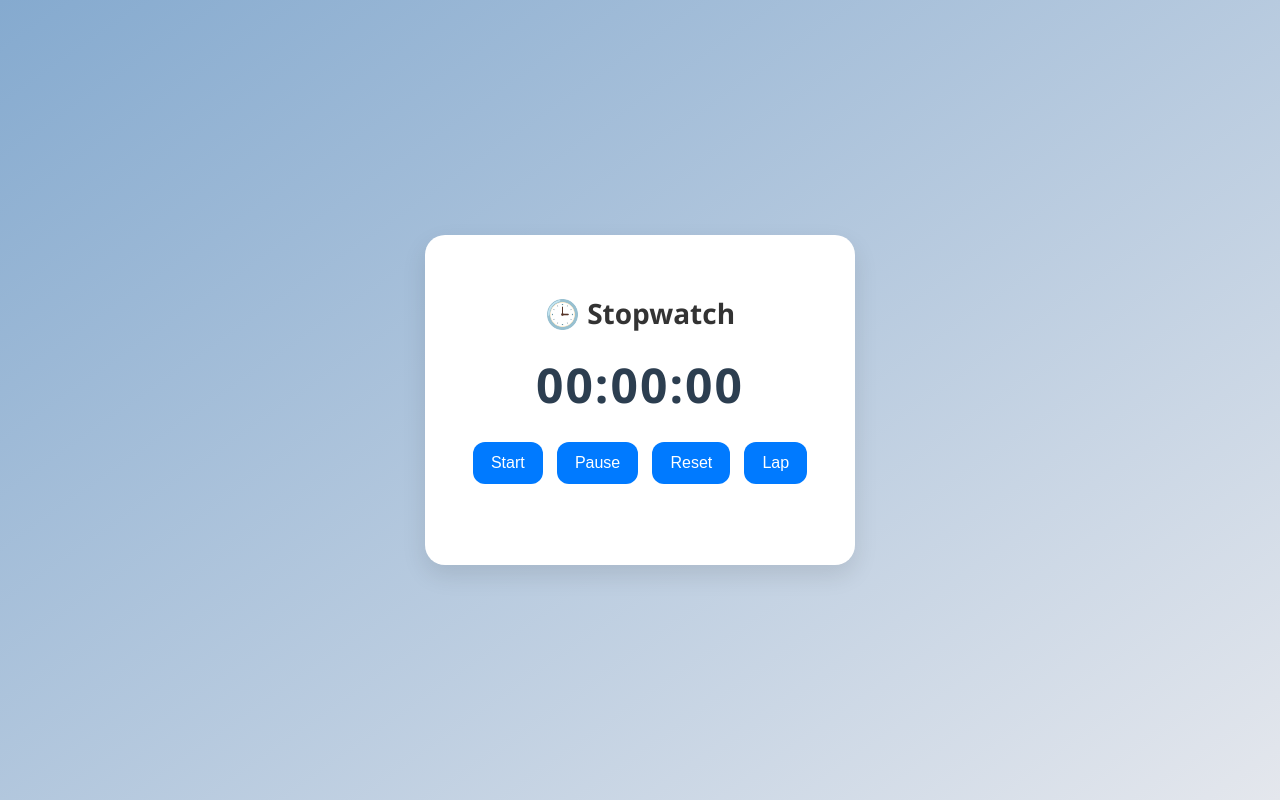
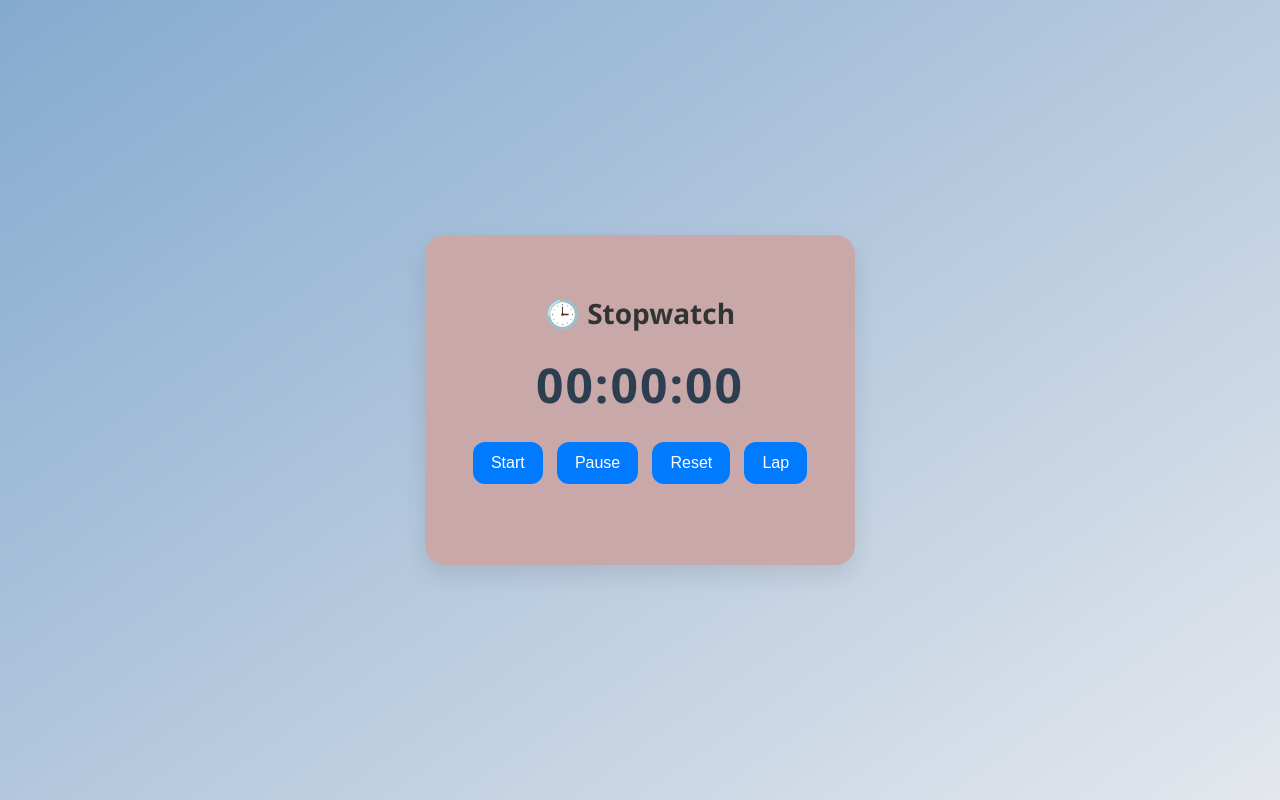
Before and after one commit to Danish474/PRODIGY_WD_02, a plain HTML site: page index.html in a window 1280 px wide. Drawn offline with Linux system fonts and the light colour scheme.

Commit message:
index.html

```diff
--- a/index.html
+++ b/index.html
@@ -16,7 +16,7 @@
     }
 
     .container {
-      background: #ffffff;
+      background: #c8a8a8;
       padding: 40px;
       border-radius: 20px;
       box-shadow: 0 10px 25px rgba(0, 0, 0, 0.1);
```
